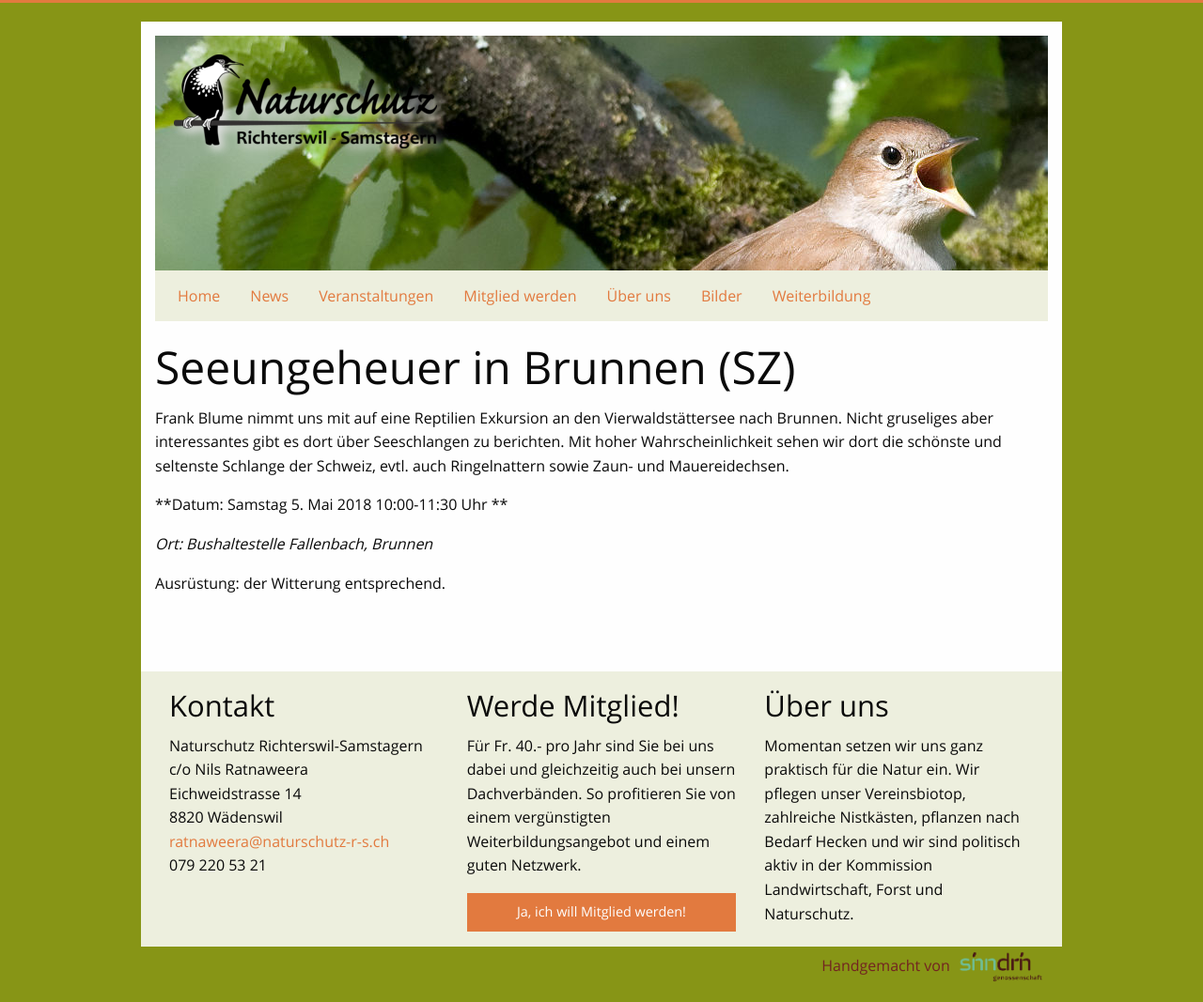
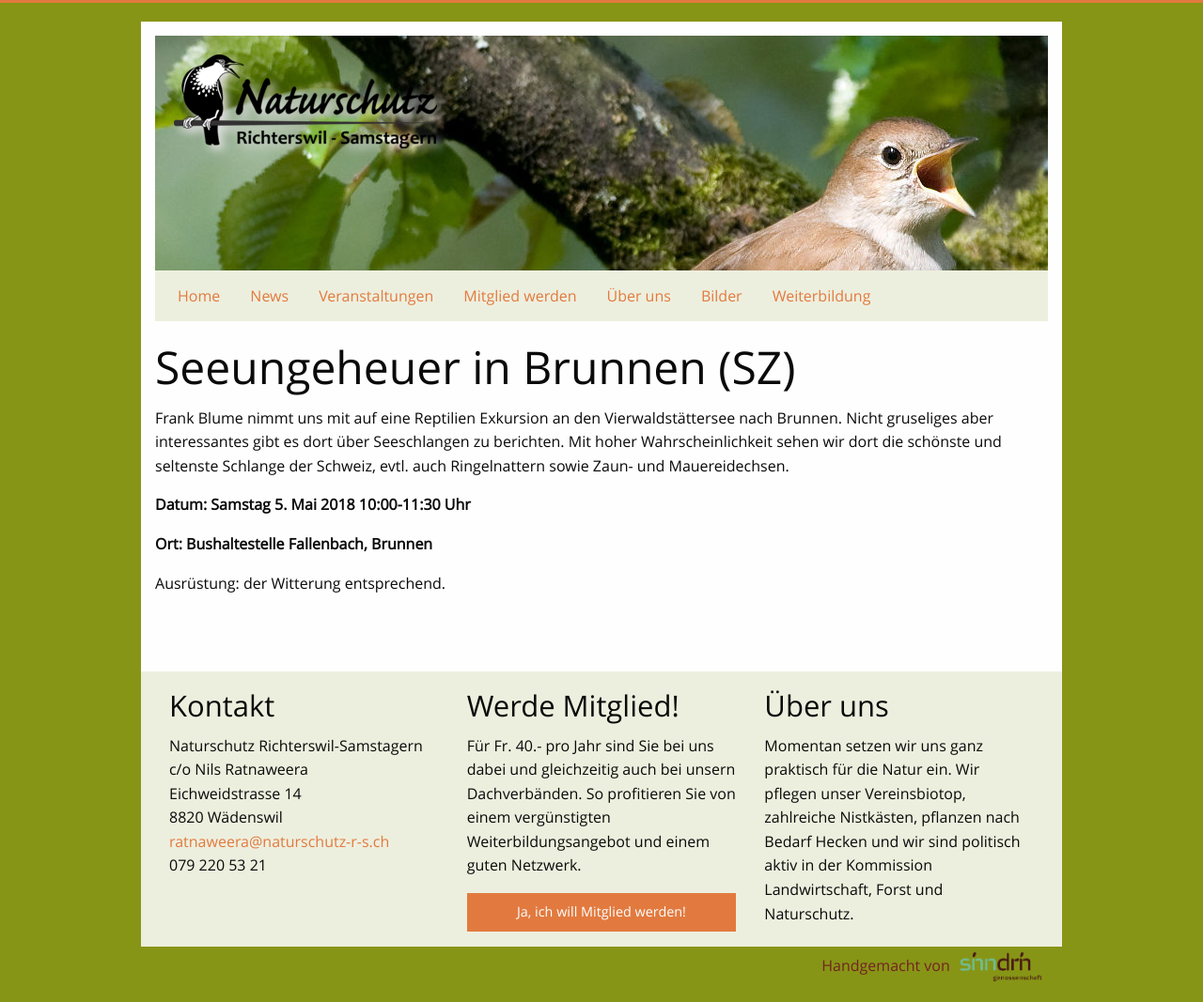
Before and after one commit to Naturschutz-Richterswil-Samstagern/Naturschutz-Richterswil-Samstagern.github.io, a Jekyll site: the page built from _posts/veranstaltungen/2018-05-05-seeungeheuer.md, in a window 1280 px wide. Shown: the whole page at 94% size. Built offline with Jekyll 4.4.1, drawn with Linux system fonts in a browser that asks for light colours; comment, search, counter and statistics services are not loaded; part of the change alters nothing that is shown.

```diff
--- a/_posts/veranstaltungen/2018-05-05-seeungeheuer.md
+++ b/_posts/veranstaltungen/2018-05-05-seeungeheuer.md
@@ -14,8 +14,8 @@ Frank Blume nimmt uns mit auf eine Reptilien Exkursion an den Vierwaldstätterse
 Nicht gruseliges aber interessantes gibt es dort über Seeschlangen zu berichten.
 Mit hoher Wahrscheinlichkeit sehen wir dort die schönste und seltenste Schlange der Schweiz, evtl. auch Ringelnattern sowie Zaun- und Mauereidechsen.
 
-**Datum: Samstag 5. Mai 2018 10:00-11:30 Uhr **
+**Datum: Samstag 5. Mai 2018 10:00-11:30 Uhr**
 
-_Ort: Bushaltestelle Fallenbach, Brunnen_
+**Ort: Bushaltestelle Fallenbach, Brunnen**
 
 Ausrüstung: der Witterung entsprechend.
```
